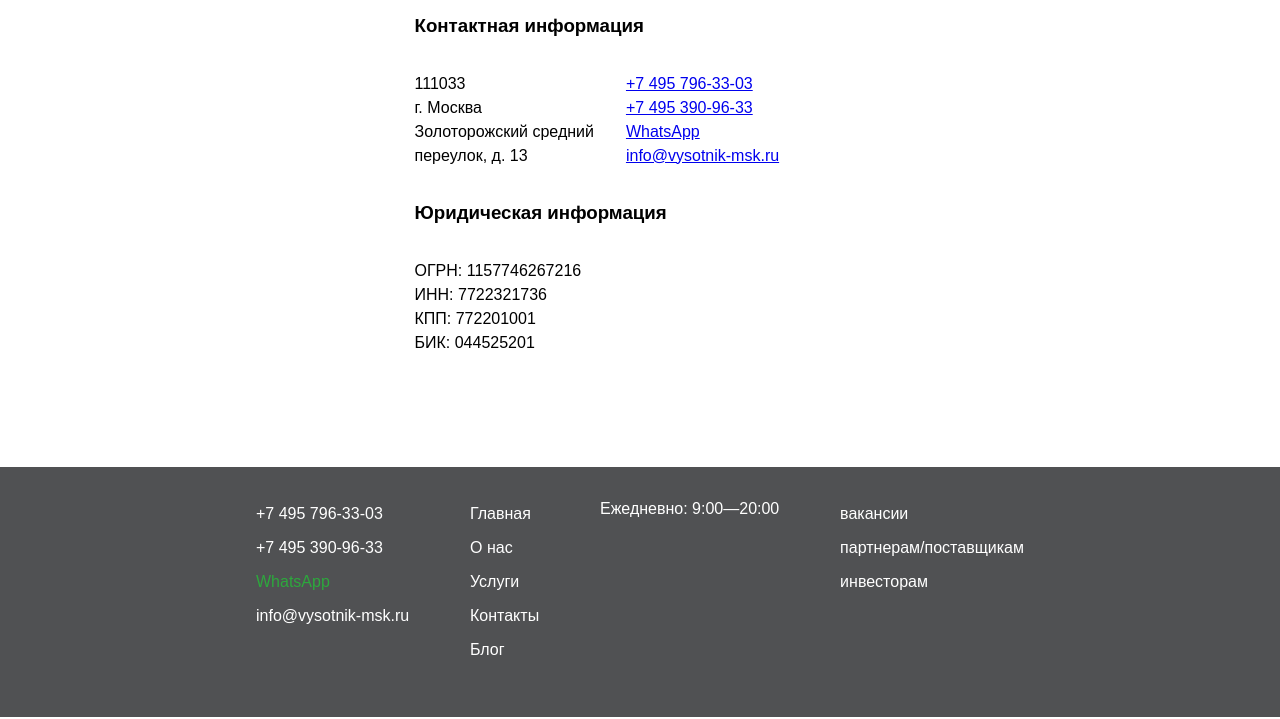
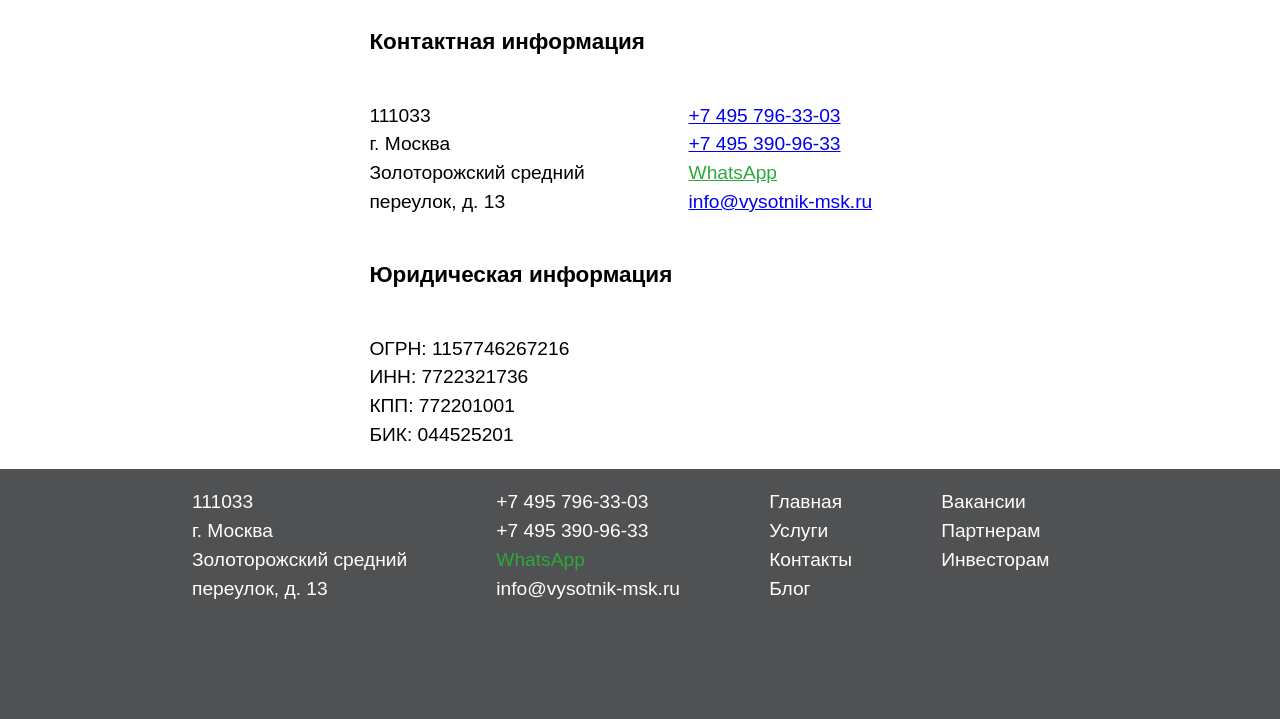
Before and after one commit to marselgabdulov/rope-access, a Gatsby site: page /contacts in a window 1280 px wide. Shown: the part 183-902 px from the top of the page. Built offline with nearby package versions, Linux system fonts and the light colour scheme; Gatsby itself is replaced by a stand-in of ours.

Commit message:
Restyle footer

```diff
--- a/src/components/Footer/Footer.js
+++ b/src/components/Footer/Footer.js
@@ -4,98 +4,161 @@ import './footer.css'
 
 const Footer = () => (
   <footer className="footer">
-    <div className="footer__container">
-      {/* <div className="footer__address footer__section">
-        <span className="footer__block-header">Адрес</span>
-        <ul className="footer__items">
-          <li className="footer__item">111033, г. Москва,</li>
-          <li className="footer__item">Золоторожский средний</li>
-          <li className="footer__item">переулок, д. 13</li>
+    <div className="container">
+      <div className="row">
+        <div className="col">
+          <ul className="footer__address">
+            <li>111033</li>
+            <li>г. Москва</li>
+            <li>Золоторожский средний</li>
+            <li>переулок, д. 13</li>
           </ul>
-      </div> */}
-      <div className="footer__contacts  footer__section">
-        <ul className="footer__items">
-          <li className="footer__item">
-            <a className="footer__link" href="tel:+74957963303">
-              +7 495 796-33-03
-            </a>
+        </div>
+        <div className="col">
+          <ul>
+            <li>
+              <a href="tel:+74957963303">+7 495 796-33-03</a>
             </li>
-          <li className="footer__item">
-            <a className="footer__link" href="tel:+74953909633">
-              +7 495 390-96-33
-            </a>
+            <li>
+              <a href="tel:+74953909633">+7 495 390-96-33</a>
             </li>
-          <li className="footer__item">
+            <li>
               <a
-              className="footer__link whatsapp"
+                className="whatsapp"
                 href="https://wa.me/79651897920?text=Я%20заинтересован%20в%20заказе%20услуг%20остекления"
               >
                 WhatsApp
               </a>
             </li>
-          <li className="footer__item footer__contacts-item">
-            <a className="footer__link" href="mailto:info@vysotnik-msk.ru">
-              info@vysotnik-msk.ru
-            </a>
+            <li>
+              <a href="mailto:info@vysotnik-msk.ru">info@vysotnik-msk.ru</a>
             </li>
           </ul>
         </div>
-      <div className="footer__requisites  footer__section">
-        <ul className="footer__items">
-          <li className="footer__item">
-            <Link to="/" className="footer__link">
-              Главная
-            </Link>
+        <div className="col">
+          <ul>
+            <li>
+              <Link to="/">Главная</Link>
             </li>
-          <li className="footer__item">
-            <Link to="/about" className="footer__link">
-              О нас
-            </Link>
+            <li>
+              <Link to="/services">Услуги</Link>
             </li>
-          <li className="footer__item">
-            <Link to="/services" className="footer__link">
-              Услуги
-            </Link>
+            <li>
+              <Link to="/contacts">Контакты</Link>
             </li>
-          <li className="footer__item">
-            <Link to="/contacts" className="footer__link">
-              Контакты
-            </Link>
-          </li>
-          <li className="footer__item">
-            <Link to="/blog" className="footer__link">
-              Блог
-            </Link>
+            <li>
+              <Link to="/blog">Блог</Link>
             </li>
           </ul>
         </div>
-      <div className="footer__working-time  footer__section">
-        <ul className="footer__items">
-          <li>Ежедневно: 9:00—20:00</li>
-        </ul>
-      </div>
-
-      <div className="footer__admin-links  footer__section">
-        <ul className="footer__items">
-          <li className="footer__item">
-            <Link to="/vacancies" className="footer__link">
-              вакансии
-            </Link>
+        <div className="col">
+          <ul>
+            <li>
+              <Link to="/vacancies">Вакансии</Link>
             </li>
-          <li className="footer__item">
-            <Link to="/partners" className="footer__link">
-              партнерам/поставщикам
-            </Link>
+            <li>
+              <Link to="/partners">Партнерам</Link>
             </li>
-          <li className="footer__item">
-            <Link to="/investors" className="footer__link">
-              инвесторам
-            </Link>
+            <li>
+              <Link to="/investors">Инвесторам</Link>
             </li>
           </ul>
         </div>
       </div>
+    </div>
   </footer>
+  // <footer className="footer">
+  //   <div className="footer__container">
+  //     <div className="footer__address footer__section">
+  //       <ul className="footer__items">
+  //         <li className="footer__item">111033, г. Москва,</li>
+  //         <li className="footer__item">Золоторожский средний</li>
+  //         <li className="footer__item">переулок, д. 13</li>
+  //       </ul>
+  //     </div>
+  //     <div className="footer__contacts  footer__section">
+  //       <ul className="footer__items">
+  //         <li className="footer__item">
+  //           <a className="footer__link" href="tel:+74957963303">
+  //             +7 495 796-33-03
+  //           </a>
+  //         </li>
+  //         <li className="footer__item">
+  //           <a className="footer__link" href="tel:+74953909633">
+  //             +7 495 390-96-33
+  //           </a>
+  //         </li>
+  //         <li className="footer__item">
+  //           <a
+  //             className="footer__link whatsapp"
+  //             href="https://wa.me/79651897920?text=Я%20заинтересован%20в%20заказе%20услуг%20остекления"
+  //           >
+  //             WhatsApp
+  //           </a>
+  //         </li>
+  //         <li className="footer__item footer__contacts-item">
+  //           <a className="footer__link" href="mailto:info@vysotnik-msk.ru">
+  //             info@vysotnik-msk.ru
+  //           </a>
+  //         </li>
+  //       </ul>
+  //     </div>
+  //     <div className="footer__requisites  footer__section">
+  //       <ul className="footer__items">
+  //         <li className="footer__item">
+  //           <Link to="/" className="footer__link">
+  //             Главная
+  //           </Link>
+  //         </li>
+  //         {/* <li className="footer__item">
+  //           <Link to="/about" className="footer__link">
+  //             О нас
+  //           </Link>
+  //         </li> */}
+  //         <li className="footer__item">
+  //           <Link to="/services" className="footer__link">
+  //             Услуги
+  //           </Link>
+  //         </li>
+  //         <li className="footer__item">
+  //           <Link to="/contacts" className="footer__link">
+  //             Контакты
+  //           </Link>
+  //         </li>
+  //         <li className="footer__item">
+  //           <Link to="/blog" className="footer__link">
+  //             Блог
+  //           </Link>
+  //         </li>
+  //       </ul>
+  //     </div>
+  //     <div className="footer__working-time  footer__section">
+  //       <ul className="footer__items">
+  //         <li className="footer__item">Ежедневно: 9:00—20:00</li>
+  //       </ul>
+  //     </div>
+  //
+  //     <div className="footer__admin-links  footer__section">
+  //       <ul className="footer__items">
+  //         <li className="footer__item">
+  //           <Link to="/vacancies" className="footer__link">
+  //             вакансии
+  //           </Link>
+  //         </li>
+  //         <li className="footer__item">
+  //           <Link to="/partners" className="footer__link">
+  //             партнерам/поставщикам
+  //           </Link>
+  //         </li>
+  //         <li className="footer__item">
+  //           <Link to="/investors" className="footer__link">
+  //             инвесторам
+  //           </Link>
+  //         </li>
+  //       </ul>
+  //     </div>
+  //   </div>
+  // </footer>
 )
 
 export default Footer
--- a/src/components/Footer/footer.css
+++ b/src/components/Footer/footer.css
@@ -1,68 +1,27 @@
 @import '../../styles/colors.css';
 
 .footer {
-  height: 400px;
+  height: 450px;
   background-color: var(--main-grey-color);
   color: white;
 }
 
-.footer__container {
-  display: -webkit-flex;
-  display: -ms-flex;
-  display: flex;
-
-  justify-content: space-between;
+.footer .row {
   -webkit-flex-direction: column;
   -ms-flex-direction: column;
   flex-direction: column;
-  padding-top: 20px;
 }
 
-.footer__section {
-  width: 40%;
-}
-
-.footer__block-header {
-  font-weight: bold;
-}
-
-.footer__items {
-  list-style: none;
-  text-align: left;
-  list-style-position: inside;
-  padding: 10px 0;
-  margin: 0;
-}
-
-.footer__item {
-  padding: 5px 0;
-}
-
-.footer__link {
+.footer * {
   color: white;
   text-decoration: none;
 }
 
-.footer__link:hover {
+.footer a:hover {
   color: var(--main-orange-color);
 }
 
-.whatsapp {
-  color: var(--whatsapp-color);
-}
-
-.whatsapp:hover {
-  color: var(--whatsapp-hover-color);
-}
-
-.footer__address,
-.footer__contacts,
-.footer__admin-links {
-  margin-left: 10%;
-}
-
-.footer__requisites,
-.footer__working-time {
+.footer__address {
   display: none;
 }
 
@@ -73,29 +32,13 @@
     width: 100%;
   }
 
-  .footer__container {
-    display: -webkit-flex;
-    display: -ms-flex;
-    display: flex;
-    flex-direction: row;
-    width: 60%;
-    margin: auto;
-    justify-content: space-between;
+  .footer__address {
+    display: block;
   }
 
-  .footer__section {
-    width: auto;
-  }
-
-  .footer__address,
-  .footer__contacts,
-  .footer__admin-links {
-    margin-left: 0%;
-  }
-
-  .footer__requisites,
-  .footer__working-time {
-    display: flex;
-    flex-direction: column;
+  .footer .row {
+    -webkit-flex-direction: row;
+    -ms-flex-direction: row;
+    flex-direction: row;
   }
 }
--- a/src/components/Nav/Nav.js
+++ b/src/components/Nav/Nav.js
@@ -25,7 +25,7 @@ class Nav extends Component {
   render() {
     const links = [
       { name: 'главная', to: '/' },
-      { name: 'о нас', to: '/about' },
+      // { name: 'о нас', to: '/about' },
       { name: 'услуги', to: '/services' },
       { name: 'контакты', to: '/contacts' },
       { name: 'блог', to: '/blog' },
--- a/src/components/Nav/nav.css
+++ b/src/components/Nav/nav.css
@@ -1,4 +1,8 @@
 @import '../../styles/colors.css';
+
+.main-nav {
+  font-size: 0.8em;
+}
 
 .main-nav.-mobile {
   display: none;
@@ -12,7 +16,7 @@
   background: white;
   height: 100vh;
   width: 100%;
-  font-size: 1.2em;
+  font-size: 1em;
   line-height: 1.8em;
 }
 .main-nav.-mobile.is-opened {
@@ -64,6 +68,7 @@
     display: flex;
     align-items: center;
     justify-content: flex-end;
+    font-family: 'Montserrat', sans-serif;
   }
 
   .main-nav.-desktop a {
--- a/src/pages/contacts.js
+++ b/src/pages/contacts.js
@@ -5,7 +5,7 @@ import Layout from '../components/layout/layout'
 const ContactsPage = () => (
   <Layout>
     <div className="container">
-      <div className="aligner-center">
+      <div>
         <div className="row">
           <h1>ООО &laquo;Высотник&raquo;</h1>
         </div>
@@ -31,6 +31,7 @@ const ContactsPage = () => (
               </li>
               <li>
                 <a
+                  className="whatsapp"
                   href="https://wa.me/79651897920?text=Я%20заинтересован%20в%20заказе%20услуг%20остекления"
                   target="_blank"
                 >
--- a/src/styles/layout.css
+++ b/src/styles/layout.css
@@ -1,9 +1,11 @@
 html {
   font-family: 'Montserrat', sans-serif;
+  /* font-family: 'Inconsolata', monospace; */
 }
 
 body {
-  font-size: 1em;
+  font-size: 1.2em;
+  line-height: 1.8em;
   padding: 0;
   margin: 0;
 }
@@ -29,7 +31,7 @@ a:focus {
 }
 
 .container {
-  width: 100%;
+  width: 90%;
   margin: auto;
   display: -webkit-flex;
   display: -ms-flex;
@@ -38,10 +40,6 @@ a:focus {
   flex-direction: column;
   -ms-align-items: center;
   align-items: center;
-}
-
-.aligner-center {
-  max-width: 80%;
 }
 
 .row {
@@ -54,6 +52,8 @@ a:focus {
   width: 100%;
   height: auto;
   flex-wrap: wrap;
+  margin: auto;
+  justify-content: space-between;
 }
 
 .col {
@@ -63,13 +63,20 @@ a:focus {
   -webkit-flex-direction: column;
   -ms-flex-direction: column;
   flex-direction: column;
-  margin-right: 2em;
 }
 
 ul {
   padding: 0;
   list-style: none;
   line-height: 1.5em;
+}
+
+.whatsapp {
+  color: var(--whatsapp-color);
+}
+
+.whatsapp:hover {
+  color: var(--whatsapp-hover-color) !important;
 }
 
 /* Medium devices (desktops, 992px and up) */
@@ -87,6 +94,10 @@ ul {
     left: 1em;
   }
   .container {
-    width: 80%;
+    max-width: 70%;
+  }
+
+  .col {
+    margin-right: 2em;
   }
 }
```
Lines whose indentation alone changed are shown as unchanged.
